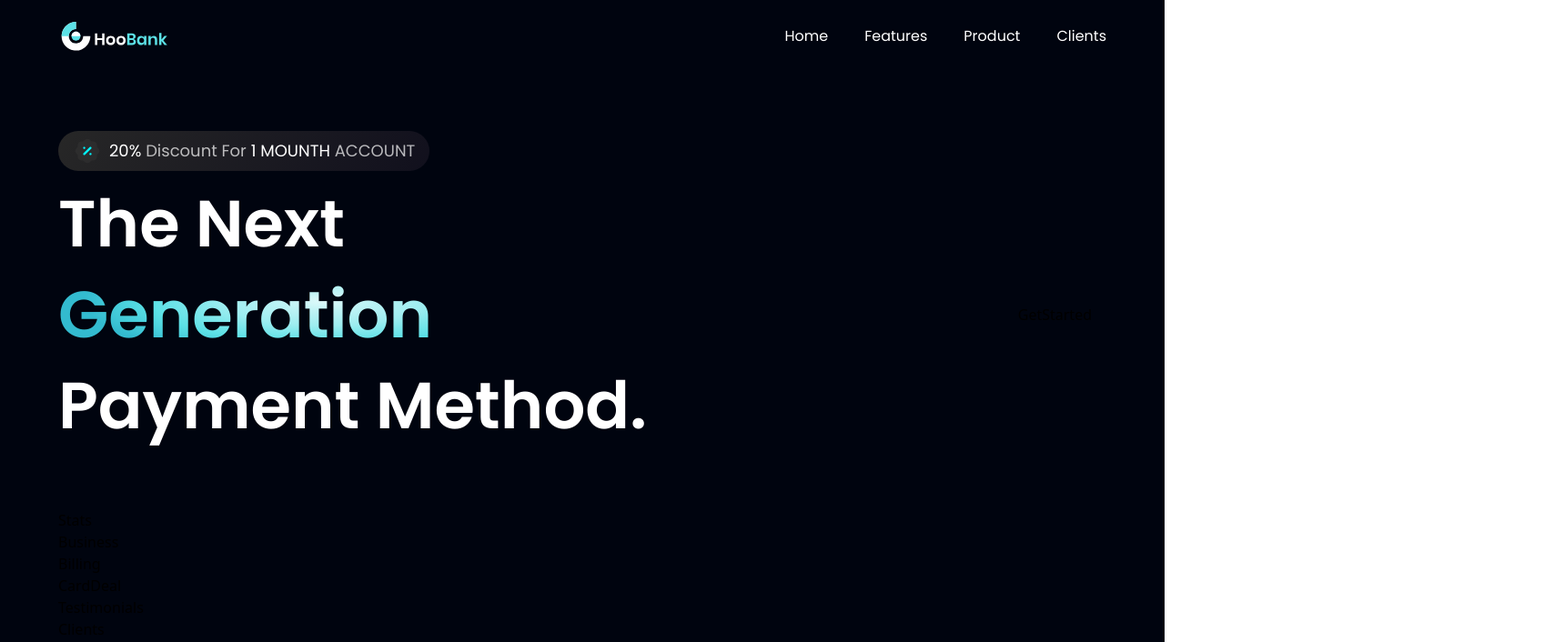
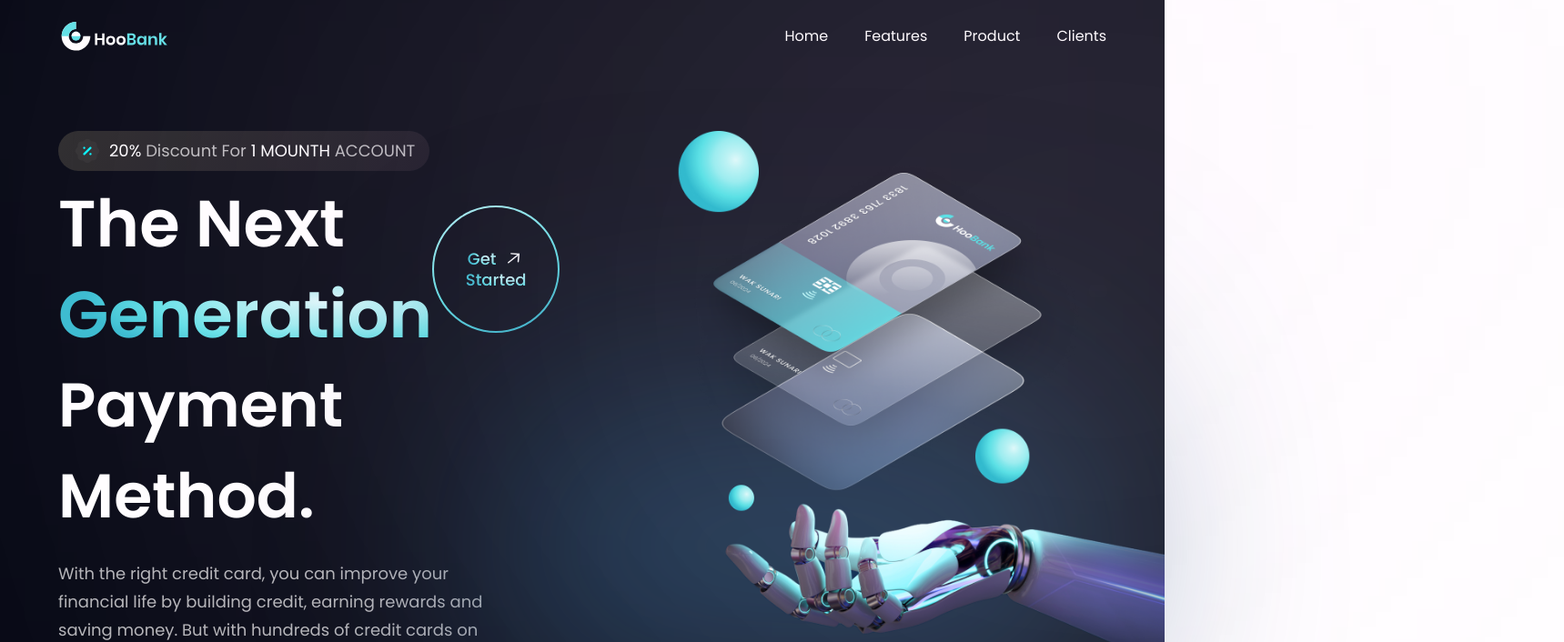
Before and after one commit to asafekauffmann/React-landing-page-bank, a React (Vite) app in the folder landing_page_bank/: page / in a window 1280 px wide. Shown: the top 706 px of the page at 91% size, 1719 px wide, since content can reach past the window. Built offline with nearby package versions, Linux system fonts and the light colour scheme.

Commit message:
Update Hero

```diff
--- a/landing_page_bank/src/App.jsx
+++ b/landing_page_bank/src/App.jsx
@@ -17,7 +17,7 @@
     <>
       <div className='bg-primary w-full overflow-hidden'>
 
-        <div className={`${style.paddingX} ${style.paddingX}`}>
+        <div className={`${style.paddingX} ${style.flexCenter}`}>
           <div className={`${style.boxWidth}`}>
             <NavBar />
           </div>
--- a/landing_page_bank/src/components/GetStarted.jsx
+++ b/landing_page_bank/src/components/GetStarted.jsx
@@ -1,6 +1,23 @@
+import style from "../style";
+import { arrowUp } from "../assets";
+
+
 function GetStarted() {
   return (
-    <h1>GetStarted</h1>
+    <div className={`${style.flexCenter} w-[140px] h-[140px] rounded-full bg-blue-gradient p-[2px] cursor-pointer`}>
+      <div className={`${style.flexCenter} flex-col bg-primary w-[100%] h-[100%] rounded-full`}>
+        <div className={`${style.flexStart} flex-row`}>
+          <p className="font-poppins font-medium text-[18px] leading-[23px] mr-2">
+            <span className="text-gradient">Get</span>
+          </p>
+          <img src={arrowUp} className="w-[23px] h-[23px] object-contain" alt="Arrow" />
+        </div>
+
+        <p className="font-poppins font-medium text-[18px] leading-[23px]">
+          <span className="text-gradient">Started</span>
+        </p>
+      </div>
+    </div>
   );
 }
 
--- a/landing_page_bank/src/components/Hero.jsx
+++ b/landing_page_bank/src/components/Hero.jsx
@@ -1,4 +1,4 @@
-import { discount } from "../assets";
+import { discount, robot } from "../assets";
 import style from "../style";
 import GetStarted from "./GetStarted";
 
@@ -25,15 +25,29 @@
           <h1 className="flex-1 font-poppins font-semibold ss:text-[72px] text-[52px] text-white ss:leading-[100px] leading-[75px]">
             The Next <br className="sm:block hidden" /> {" "}
             <span className="text-gradient">Generation</span>
-            <br className="sm:block hidden" /> {" "}
-            Payment Method.
           </h1>
           <div className="ss:flex hidden md:mr-4 mr-0">
             <GetStarted />
           </div>
-
         </div>
 
+        <h1 className="font-poppins font-semibold ss:text-[68px] text-[52px] text-white ss:leading-[100px] leading-[75px]">
+          Payment Method.
+        </h1>
+        <p className={`${style.paragraph} max-w-[470px] mt-5`}>
+          With the right credit card, you can improve your financial life by building credit, earning rewards and saving money. But with hundreds of credit cards on the market.
+        </p>
+      </div>
+
+      <div>
+        <img src={robot} className="w-[100%] h-[100%] relative z-[5]" alt="robot"/>
+        <div className="absolute z-[0] w-[40%] h-[35%] top-0 pink__gradient"/>
+        <div className="absolute z-[1] w-[80%] h-[80%] rounded-full white__gradient bottom-40"/>
+        <div className="absolute z-[0] w-[50%] h-[50%] right-20 bottom-20 blue__gradient"/>
+      </div>
+
+      <div className={`ss:hidden ${style.flexCenter}`}>
+        <GetStarted />
       </div>
     </section>
   );
--- a/landing_page_bank/src/style.js
+++ b/landing_page_bank/src/style.js
@@ -1,4 +1,4 @@
-const styles = {
+const style = {
   boxWidth: "xl:max-w-[1280px] w-full",
 
   heading2: "font-poppins font-semibold xs:text-[48px] text-[40px] text-white xs:leading-[76.8px] leading-[66.8px] w-full",
@@ -16,13 +16,13 @@
 };
 
 export const layout = {
-  section: `flex md:flex-row flex-col ${styles.paddingY}`,
-  sectionReverse: `flex md:flex-row flex-col-reverse ${styles.paddingY}`,
+  section: `flex md:flex-row flex-col ${style.paddingY}`,
+  sectionReverse: `flex md:flex-row flex-col-reverse ${style.paddingY}`,
 
-  sectionImgReverse: `flex-1 flex ${styles.flexCenter} md:mr-10 mr-0 md:mt-0 mt-10 relative`,
-  sectionImg: `flex-1 flex ${styles.flexCenter} md:ml-10 ml-0 md:mt-0 mt-10 relative`,
+  sectionImgReverse: `flex-1 flex ${style.flexCenter} md:mr-10 mr-0 md:mt-0 mt-10 relative`,
+  sectionImg: `flex-1 flex ${style.flexCenter} md:ml-10 ml-0 md:mt-0 mt-10 relative`,
 
-  sectionInfo: `flex-1 ${styles.flexStart} flex-col`,
+  sectionInfo: `flex-1 ${style.flexStart} flex-col`,
 };
 
-export default styles;
+export default style;
```
